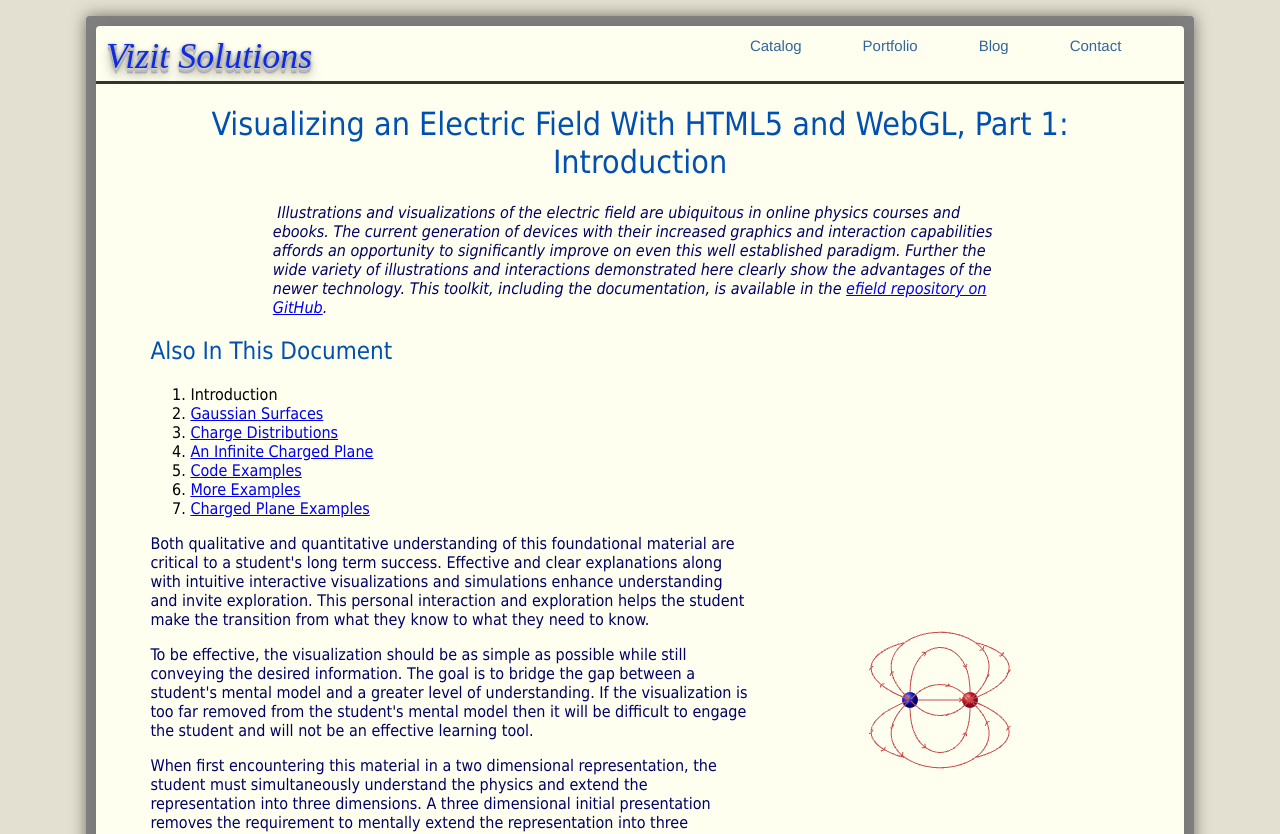
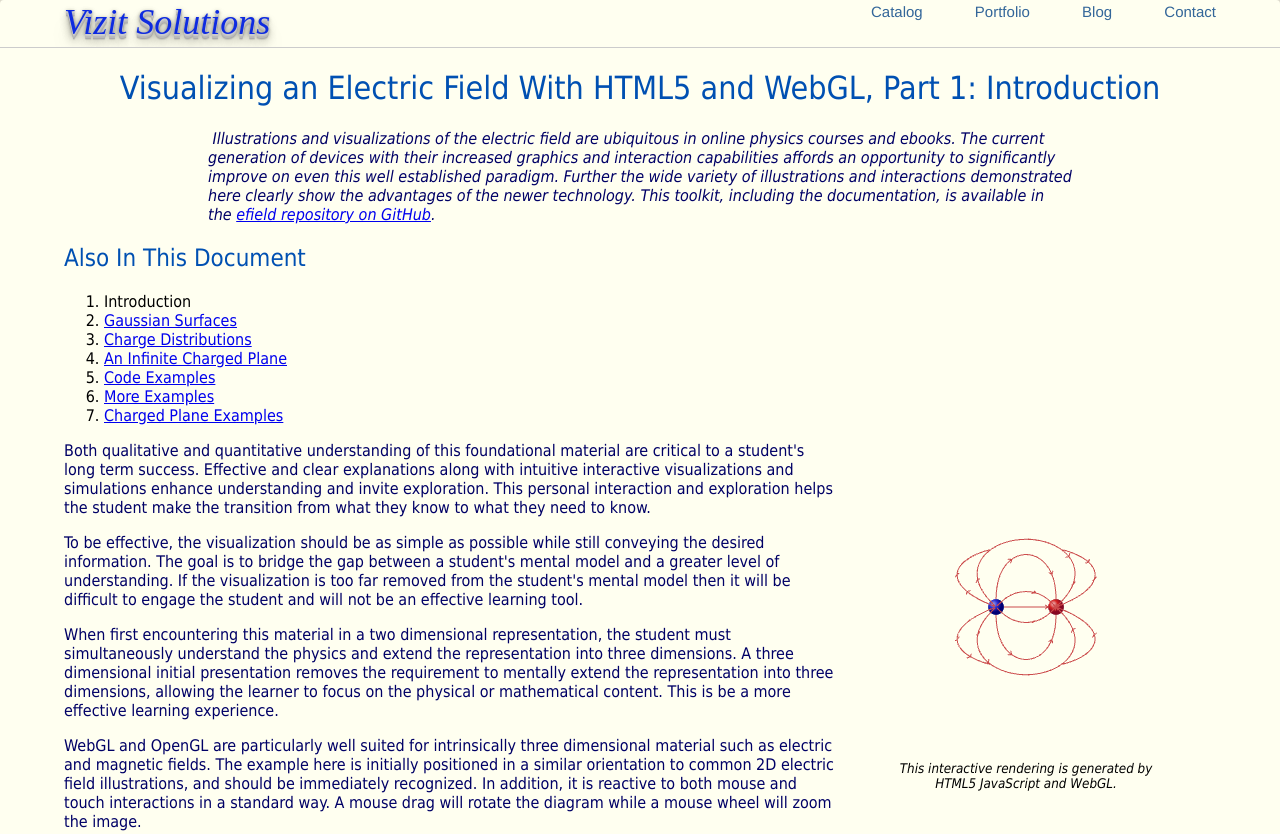
Before and after one commit to VizIT/efield, a plain HTML site: page index.html in a window 1280 px wide. Shown: the top 834 px of the page. Drawn offline with Linux system fonts and the light colour scheme; a web font is replaced by a local one.

Commit message:
Lighter site design, resizing nav section

```diff
--- a/css/nstyle.css
+++ b/css/nstyle.css
@@ -60,12 +60,14 @@ h4.center
 
 div#header
 {
-  height:         45px;
-  overflow:       hidden;
-  width:          100%;
-  border-bottom:  3px solid #333;
-  padding-top:    0%;
-  margin-top:     0%;
+  height:             48px;
+  overflow:           hidden;
+  width:              100%;
+  border-bottom:      1px solid #cccccc;
+  padding-top:        2px;
+  padding-left:       5%;
+  padding-right:      5%;
+  margin-top:         0;
 }
 
 div#header ul
@@ -74,33 +76,41 @@ div#header ul
   display:        block;
   list-style:     none;
   font-family:    Helvetica, sans-serif;
-  font-size:      13px;
+  font-size:      1.5vw;
   line-height:    20px;
   margin:         0;
-  padding:        0 3% 0 0;
+  padding:        0;
 }
 
 div#header li
 {
   float:          left;
-  height:         45px;
+  height:         48px;
   display:        inline;
   text-align:     left;
   margin-left:    1px;
-  font-size:      15px;
+  font-size:      1.5vw;
   line-height:    20px;
   color:          grey;
   padding:        0;
-  border-bottom:  3px solid #333;
+  border-bottom:  1px solid #cccccc;
 }
 
 div#header li a
 {
-  padding:         3px 30px 30px 30px;
+  padding:         3px 0vw 30px 4vw;
   text-decoration: none;
   color:           #336699;
   height:          22px;
   margin:          0;
+}
+html,
+html *,
+div#header
+{
+  -webkit-box-sizing: border-box;
+  -moz-box-sizing:    border-box;
+  box-sizing:         border-box;
 }
 
 div.topNav li a:hover
@@ -118,11 +128,11 @@ div.topNav li a:hover
 
 .logo2
 {
-  font-size:   36px;
-  padding:     0px 10px;
-  line-height: 40px;
-  float:       left;
-  text-shadow: 0 1px   0   #ccc,
+  font-size:     3.0vw;
+  padding-right: 10px;
+  line-height:   40px;
+  float:         left;
+  text-shadow:   0 1px   0   #ccc,
                  0 2px   0   #c9c9c9,
                  0 3px   0   #bbb,
                  0 4px   0   #b9b9b9,
@@ -145,6 +155,19 @@ div.topNav li a:hover
   color:              rgb(14, 43, 224);
 }
 
+@media (min-width: 850px)
+{
+  .logo2
+  {
+    font-size:   36px;
+  }
+
+  div#header li
+  {
+    font-size:   15px;
+  }
+}
+
 .Fell
 {
   font-family: 'IM Fell French Canon', serif;
@@ -152,7 +175,7 @@ div.topNav li a:hover
   font-weight: 400;
 }
 
-div.wrapper
+/*div.wrapper
 {
   padding:               10px;
   margin:                16px auto;
@@ -165,11 +188,12 @@ div.wrapper
   box-shadow:            0 0 16px rgba(0, 0, 0, 0.5);
   background:            grey;
 }
+*/
 
 div#main
 {
   position:              relative;
-  padding:               10px 0 0;
+  /*padding:               10px 0 0;*/
   -webkit-border-radius: 4px;
   -moz-border-radius:    4px;
   border-radius:         4px;
@@ -181,13 +205,21 @@ div#main
 
 div.content
 {
-  margin-top:        0;
-  padding-top:       0;
-  padding-left:      5%;
-  padding-right:     5%;
-  min-height:        7in;
-  overflow:          auto;
-  font-family:       Tahoma, Arial, sans-serif;
+  margin-top:         0;
+  padding-top:        0;
+  padding-left:       5%;
+  padding-right:      5%;
+  min-height:         7in;
+  overflow:           auto;
+  font-family:        Tahoma, Arial, sans-serif;
+}
+
+div.content,
+div.content *
+{
+  -webkit-box-sizing: border-box;
+  -moz-box-sizing:    border-box;
+  box-sizing:         border-box;
 }
 
 
--- a/index.html
+++ b/index.html
@@ -26,12 +26,12 @@
     <div class="wrapper">
     <div id="main">
       <div id="header">
-        <span class="logo2 Fell"><a href = "http://www.vizitsolutions.com/">Vizit Solutions</a></span>
+        <span class="logo2 Fell drawOnResize"><a href = "http://www.vizitsolutions.com/">Vizit Solutions</a></span>
         <ul>
-          <li><a href="http://www.vizitsolutions.com/portfolio/catalog/" title="Catalog">Catalog</a></li>
-          <li><a href="http://www.vizitsolutions.com/portfolio/" title="Portfolio">Portfolio</a></li>
-          <li><a href="http://blog.vizitsolutions.com/" title="Blog">Blog</a></li>
-          <li><a href="mailto:akluge@vizitsolutions.com?subject=Visualization" title="akluge@vizitsolutions.com">Contact</a></li>
+          <li class="drawOnResize"><a href="http://www.vizitsolutions.com/portfolio/catalog/" title="Catalog">Catalog</a></li>
+          <li class="drawOnResize"><a href="http://www.vizitsolutions.com/portfolio/" title="Portfolio">Portfolio</a></li>
+          <li class="drawOnResize"><a href="http://blog.vizitsolutions.com/" title="Blog">Blog</a></li>
+          <li class="drawOnResize"><a href="mailto:akluge@vizitsolutions.com?subject=Visualization" title="akluge@vizitsolutions.com">Contact</a></li>
         </ul>
     </div>
     <div class="content">
@@ -317,5 +317,6 @@
         error.style.display="block";
     }
   </script>
+    <script type="text/javascript" src="../../js/vizit.js"></script>
 </body>
 </html>
```
Also changed, not shown: chargedDistributions.html (+6 -5 lines), chargedPlane.html (+6 -5 lines), chargedPlaneExamples.html (+6 -5 lines), examples.html (+6 -5 lines), gaussianSurfaces.html (+6 -5 lines), moreExamples.html (+6 -5 lines). Lines whose indentation alone changed are shown as unchanged.
